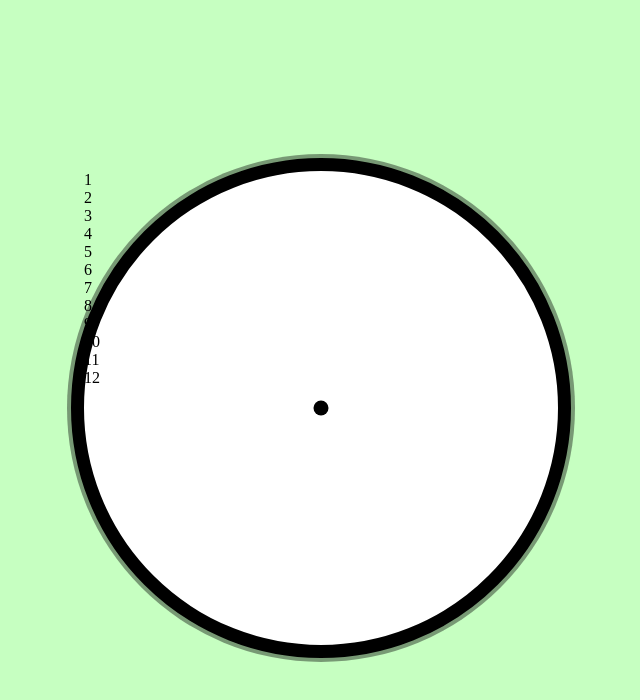
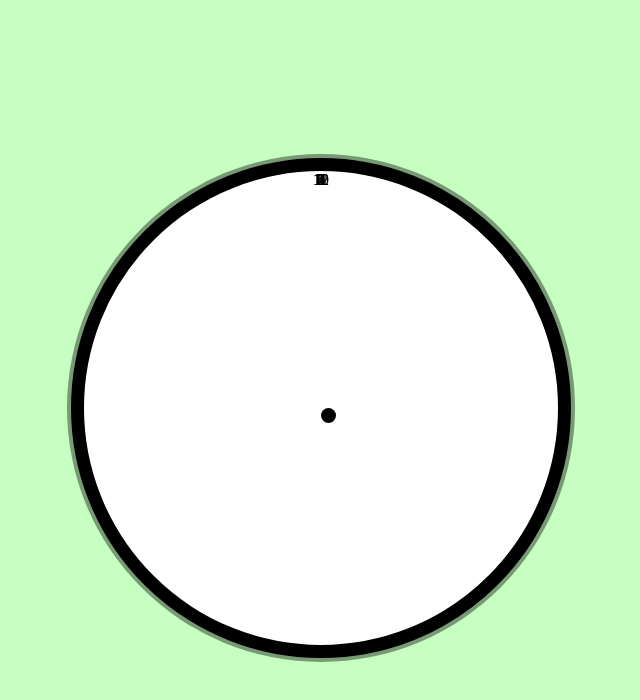
Before and after one commit to sultanarebaka/Clock, a plain HTML site: page index.html in a window 1280 px wide. Shown: the whole page, without its empty margins (319-959 px from the left). Drawn offline with Linux system fonts and the light colour scheme.

Commit message:
Add files via upload

```diff
--- a/style.css
+++ b/style.css
@@ -9,9 +9,9 @@ body {
 	align-items: center;
 	min-height: 100vh;
 	overflow: hidden;
+
 }
-
-.clock{
+	.clock{
 	width: 500px;
 	height: 500px;
 	background:white;
@@ -21,15 +21,24 @@ body {
 	box-shadow:0 0 0 4px rgba(0,0,0,0.4);
 }
 .clock::after{
-	content: '';
 	position: absolute;
 	top: 50%;
 	left: 50%;
-	transform: translate(-50%, -50%);
+	transform: translate;
 	width: 15px;
 	height: 15px;
 	background-color: black;
 	z-index: 10;
 	border-radius: 50%;
+	content: '';
+}
 
+.clock .number{
+	position: absolute;
+	width: 100%;
+	height: 100%;
+	--rotation: 0;
+	text-align: center;
+	transform: rotate(;
+	font-size: 1.5rem;
 }
```
